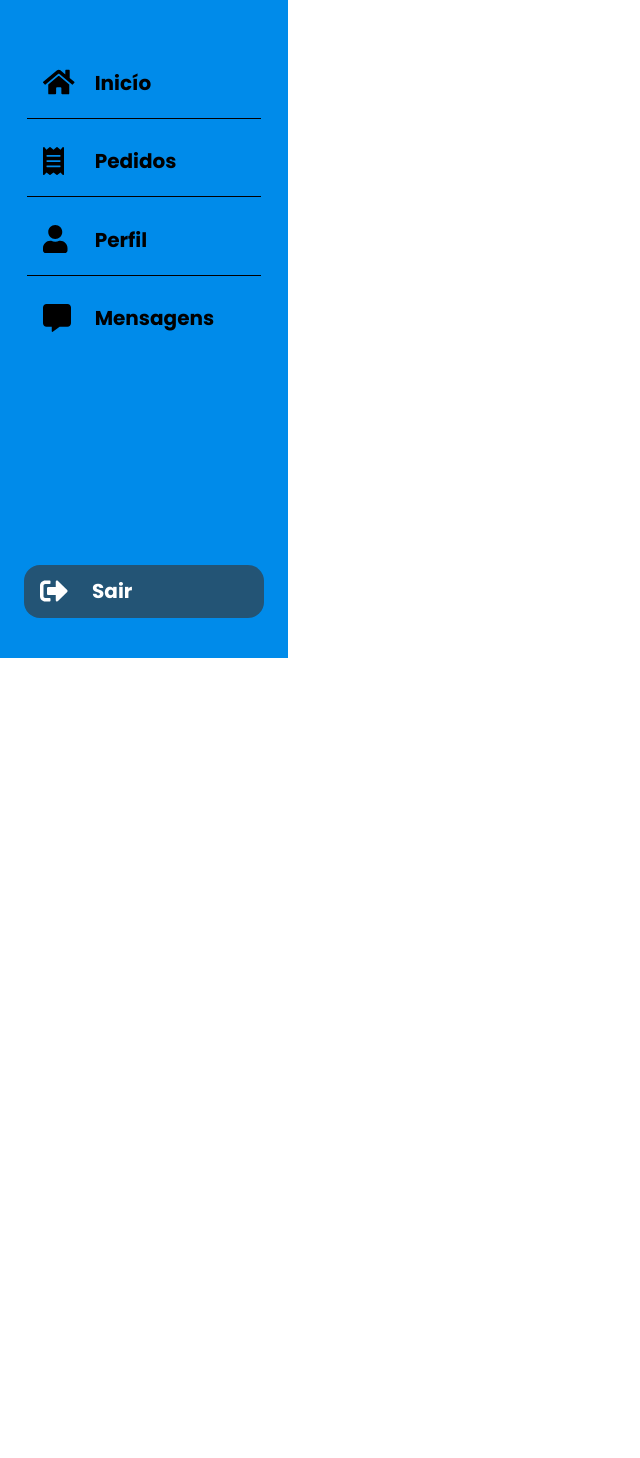
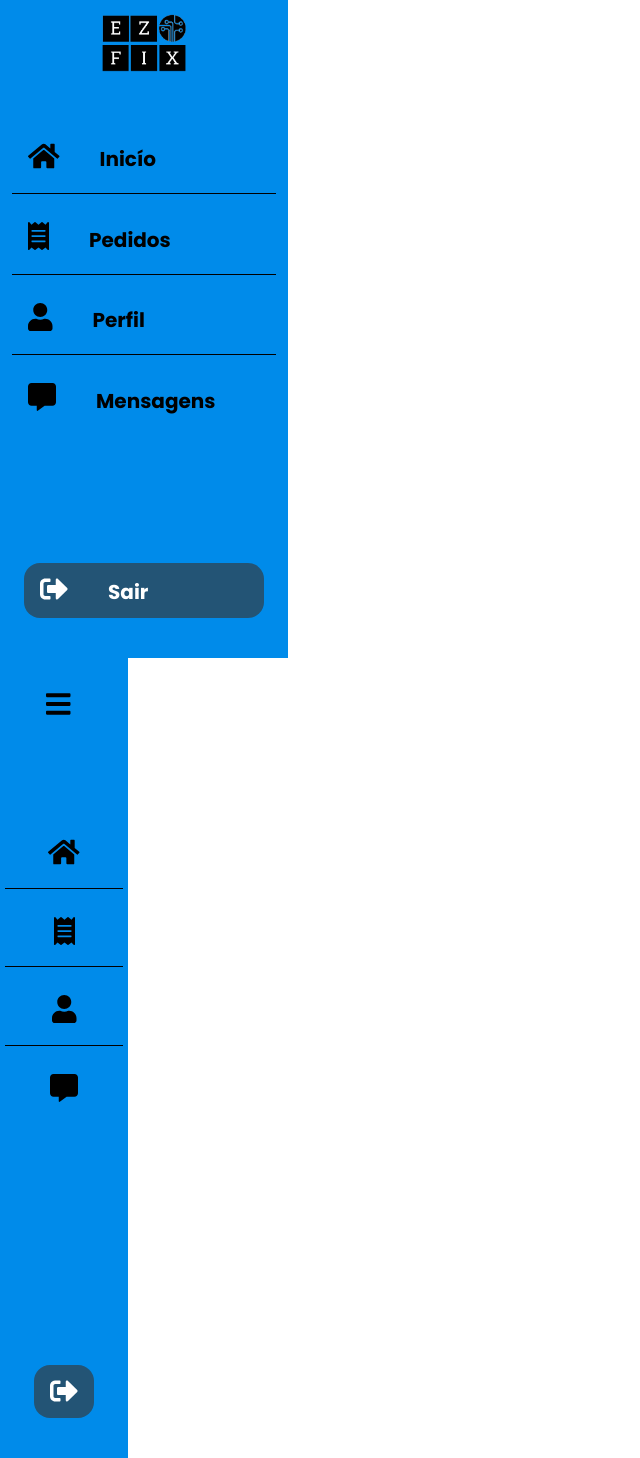
Before and after one commit to JoaoPedroArnaut/ezfix-front-end, a Next.js app: page /DashboardInicio in a window 1280 px wide. Shown: the part 142-1600 px from the top of the page, without its empty margins (0-640 px from the left). Before the commit the page ends 800 px from the top, so only its background shows below. Built offline with nearby package versions, Linux system fonts and the light colour scheme; no server answers.

Commit message:
sidebar-tecnico

```diff
--- a/src/components/SidebarTecnico.jsx
+++ b/src/components/SidebarTecnico.jsx
@@ -1,52 +1,151 @@
 import React from 'react'
 import Image from 'next/image'
 import { FontAwesomeIcon } from '@fortawesome/react-fontawesome'
-import { faHome, faReceipt, faUser, faCommentAlt, faSignOutAlt } from '@fortawesome/free-solid-svg-icons'
+import { faHome, faReceipt, faUser, faCommentAlt, faSignOutAlt, faBars, faTimes } from '@fortawesome/free-solid-svg-icons'
+import Link from 'next/link'
 
 const SidebarTecnico = () => {
     return (
+        <>
 
-        <>
-            <div className=" relative flex flex-col bg-blue w-72 h-screen px-4 items-center text-sm font-bold">
+            <div className="relative flex flex-col bg-blue w-72 h-screen items-center text-sm font-bold">
+
+                <div onClick="fecha()" className="ml-52 px-4 py-3 mt-5 rounded-2xl w-auto cursor-pointer hover:bg-blue-dark hover:text-white text-black ">
+                    <FontAwesomeIcon icon={faTimes} size="2x"></FontAwesomeIcon>
+                </div>
+
 
                 <div className="flex items-center justify-center mt-10 ">
                     <Image className="cursor-pointer" src="/ezfix_logo.png" width="150px" height="150px" alt="logo ezfix" />
                 </div>
 
-                <a href="#" className="flex justify-start items-center px-4 py-3 mt-2 w-11/12 rounded-2xl hover:bg-blue-dark hover:text-white text-black ">
-                    <ul className="w-9"><FontAwesomeIcon icon={faHome} size="2x"/></ul>
-                    <ul className="ml-4 text-xl">Inicío</ul>
-                </a>
+                <div className="w-full flex flex-col justify-center items-center">
+
+                    <li className="flex justify-start items-center px-4 py-3 mt-2 w-11/12 rounded-2xl hover:bg-blue-dark hover:text-white text-black ">
+                        <Link href="/">
+                            <div>
+                                <FontAwesomeIcon icon={faHome} size="2x" />
+                                <span className="ml-10 text-xl">Inicío</span>
+                            </div>
+                        </Link>
+                    </li>
+
+                    <hr className="w-11/12 box mt-2 mb-2" />
+
+                    <li className="flex justify-start items-center px-4 py-3 mt-2 w-11/12 rounded-2xl hover:bg-blue-dark hover:text-white text-black ">
+                        <Link href="/">
+                            <div>
+                                <FontAwesomeIcon icon={faReceipt} size="2x" />
+                                <span className="ml-10 text-xl">Pedidos</span>
+                            </div>
+                        </Link>
+                    </li>
+
+                    <hr className="w-11/12 box mt-2 mb-2" />
+
+                    <li className="flex justify-start items-center px-4 py-3 mt-2 w-11/12 rounded-2xl hover:bg-blue-dark hover:text-white text-black ">
+                        <Link href="/" >
+                            <div>
+                                <FontAwesomeIcon icon={faUser} size="2x" />
+                                <span className="ml-10 text-xl">Perfil</span>
+                            </div>
+                        </Link>
+                    </li>
+
+                    <hr className="w-11/12 box mt-2 mb-2" />
+
+                    <li className="flex justify-start items-center px-4 py-3 mt-2 w-11/12 rounded-2xl hover:bg-blue-dark hover:text-white text-black ">
+                        <Link href="/">
+                            <div>
+                                <FontAwesomeIcon icon={faCommentAlt} size="2x" />
+                                <span className="ml-10 text-xl">Mensagens</span>
+                            </div>
+                        </Link>
+                    </li>
+                </div>
+
+                <li className="absolute bottom-10 flex justify-start items-center px-4 py-3 mt-2 w-5/6 bg-blue-dark_light hover:bg-blue-dark rounded-2xl text-white ">
+                    <Link href="/">
+                        <div >
+                            <FontAwesomeIcon icon={faSignOutAlt} size="2x" />
+                            <span className="ml-10 text-xl">Sair</span>
+                        </div>
+                    </Link>
+                </li>
+
+            </div>
 
 
-                <hr className="w-11/12 box mt-2 mb-2"/>
+            <div className="relative flex flex-col bg-blue w-32 h-screen px-4 items-center text-sm font-bold">
 
-                <a href="#" className="flex justify-start items-center px-4 py-3 mt-2 w-11/12 rounded-2xl hover:bg-blue-dark hover:text-white text-black ">
-                    <ul className="w-9"><FontAwesomeIcon icon={faReceipt} size="2x"/></ul>
-                    <ul className="ml-4 text-xl" href="#">Pedidos</ul>
-                </a>
+                <div onClick="expande()" className="flex justify-center items-center px-4 py-3 mt-5 rounded-2xl w-auto cursor-pointer hover:bg-blue-dark hover:text-white text-black ">
+                    <span className="w-9 cursor-pointer"><FontAwesomeIcon icon={faBars} size="2x" /></span>
+                </div>
 
-                <hr className="w-11/12 box mt-2 mb-2"/>
+                {/* <div className="flex items-center justify-center mt-10 ">
+                    <Image className="cursor-pointer" src="/ezfix_logo.png" width="150px" height="150px" alt="logo ezfix" />
+                </div> */}
 
-                <a href="#" className="flex justify-start items-center px-4 py-3 mt-2 w-11/12 rounded-2xl hover:bg-blue-dark hover:text-white text-black ">
-                    <ul className="w-9"><FontAwesomeIcon icon={faUser} size="2x"/></ul>
-                    <ul className="ml-4 text-xl" href="#">Perfil</ul>
-                </a>
+                <div className="absolute w-full flex flex-col justify-center items-center top-40">
 
-                <hr className="w-11/12 box mt-2 mb-2"/>
+                    <li className="flex justify-start items-center px-4 py-3 mt-2 w-auto rounded-2xl hover:bg-blue-dark hover:text-white text-black ">
+                        <Link href="/">
+                            <div>
+                                <span className="w-9"><FontAwesomeIcon icon={faHome} size="2x" /></span>
+                                {/* <span className="ml-4 text-xl">Inicío</span> */}
+                            </div>
+                        </Link>
+                    </li>
 
-                <a href="#" className="flex justify-start items-center px-4 py-3 mt-2 w-11/12 rounded-2xl hover:bg-blue-dark hover:text-white text-black ">
-                    <ul className="w-9 "><FontAwesomeIcon icon={faCommentAlt} size="2x" /></ul>
-                    <ul className="ml-4 text-xl" href="#">Mensagens</ul>
-                </a>
+                    <hr className="w-11/12 box mt-2 mb-2" />
 
-                <a href="#" className="absolute bottom-10 flex justify-start items-center px-4 py-3 mt-2 w-5/6 bg-blue-dark_light hover:bg-blue-dark rounded-2xl text-white ">
-                    <ul className="w-9"><FontAwesomeIcon icon={faSignOutAlt} size="2x" /></ul>
-                    <ul className="ml-4 text-xl" href="#">Sair</ul>
-                </a>
+                    <li className="flex justify-start items-center px-4 py-3 mt-2 w-auto rounded-2xl hover:bg-blue-dark hover:text-white text-black ">
+                        <Link href="/">
+                            <div>
+                                <span className="w-9"><FontAwesomeIcon icon={faReceipt} size="2x" /></span>
+                                {/* <span className="ml-4 text-xl">Pedidos</span> */}
+                            </div>
+                        </Link>
+                    </li>
+
+                    <hr className="w-11/12 box mt-2 mb-2" />
+
+                    <li className="flex justify-start items-center px-4 py-3 mt-2 w-auto rounded-2xl hover:bg-blue-dark hover:text-white text-black ">
+                        <Link href="/" >
+                            <div>
+                                <span className="w-9"><FontAwesomeIcon icon={faUser} size="2x" /></span>
+                                {/* <span className="ml-4 text-xl">Perfil</span> */}
+                            </div>
+                        </Link>
+                    </li>
+
+                    <hr className="w-11/12 box mt-2 mb-2" />
+
+                    <li className="flex justify-start items-center px-4 py-3 mt-2 w-auto rounded-2xl hover:bg-blue-dark hover:text-white text-black ">
+                        <Link href="/">
+                            <div>
+                                <span className="w-9 "><FontAwesomeIcon icon={faCommentAlt} size="2x" /></span>
+                                {/* <span className="ml-4 text-xl">Mensagens</span> */}
+                            </div>
+                        </Link>
+                    </li>
+
+                </div>
+
+                <li className="absolute bottom-10 flex justify-start items-center px-4 py-3 mt-2 w-auto bg-blue-dark_light hover:bg-blue-dark rounded-2xl text-white ">
+                    <Link href="/">
+                        <div >
+                            <span className="w-9"><FontAwesomeIcon icon={faSignOutAlt} size="2x" /></span>
+                            {/* <span className="ml-4 text-xl">Sair</span> */}
+                        </div>
+                    </Link>
+                </li>
+
 
             </div>
+
         </>
+
 
     )
 }
```
